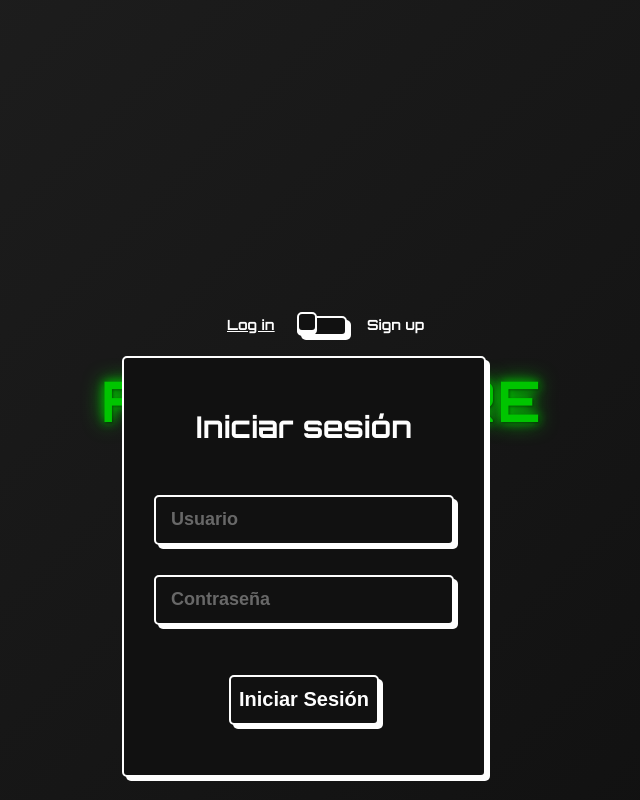
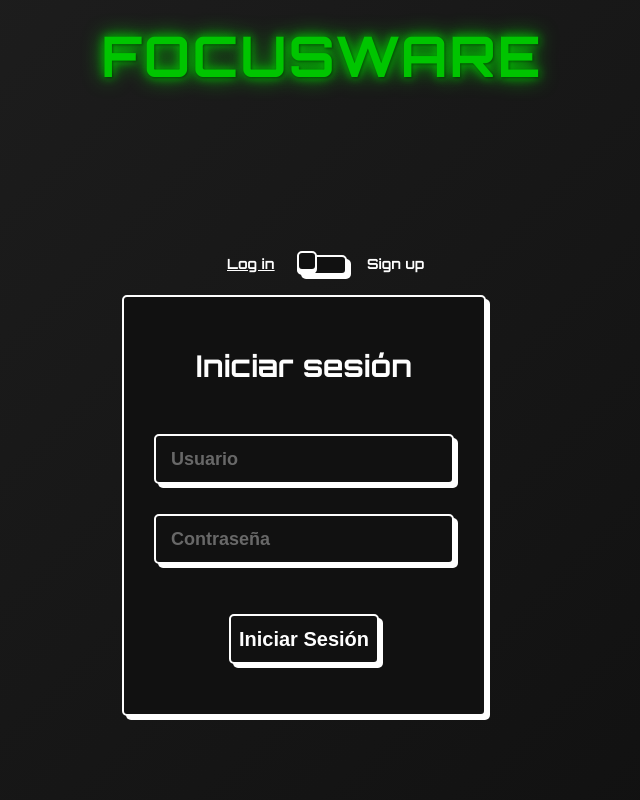
Before and after one commit to CesarGoto1/App, a React (Vite) app: page / in a window 1280 px wide. Shown: the whole page, without its empty margins (318-958 px from the left). Built offline with nearby package versions, Linux system fonts and the light colour scheme.

Commit message:
Titulo Bien

```diff
--- a/src/index.css
+++ b/src/index.css
@@ -26,7 +26,10 @@ body {
   text-transform: uppercase;
   letter-spacing: 2px;
   text-shadow: 1px 1px 3px rgba(0, 0, 0, 0.5), 0 0 10px #00c500, 0 0 20px #00c500;
-  margin-bottom: 50px; /* Añadir espacio entre el título y el formulario */
+  position: fixed; /* Posiciona el título en la parte superior */
+  top: 20px; /* Ajusta la distancia desde la parte superior */
+  width: 100%;
+  z-index: 1000; /* Asegura que el título esté por encima de otros elementos */
 }
 
 .auth-container {
```
